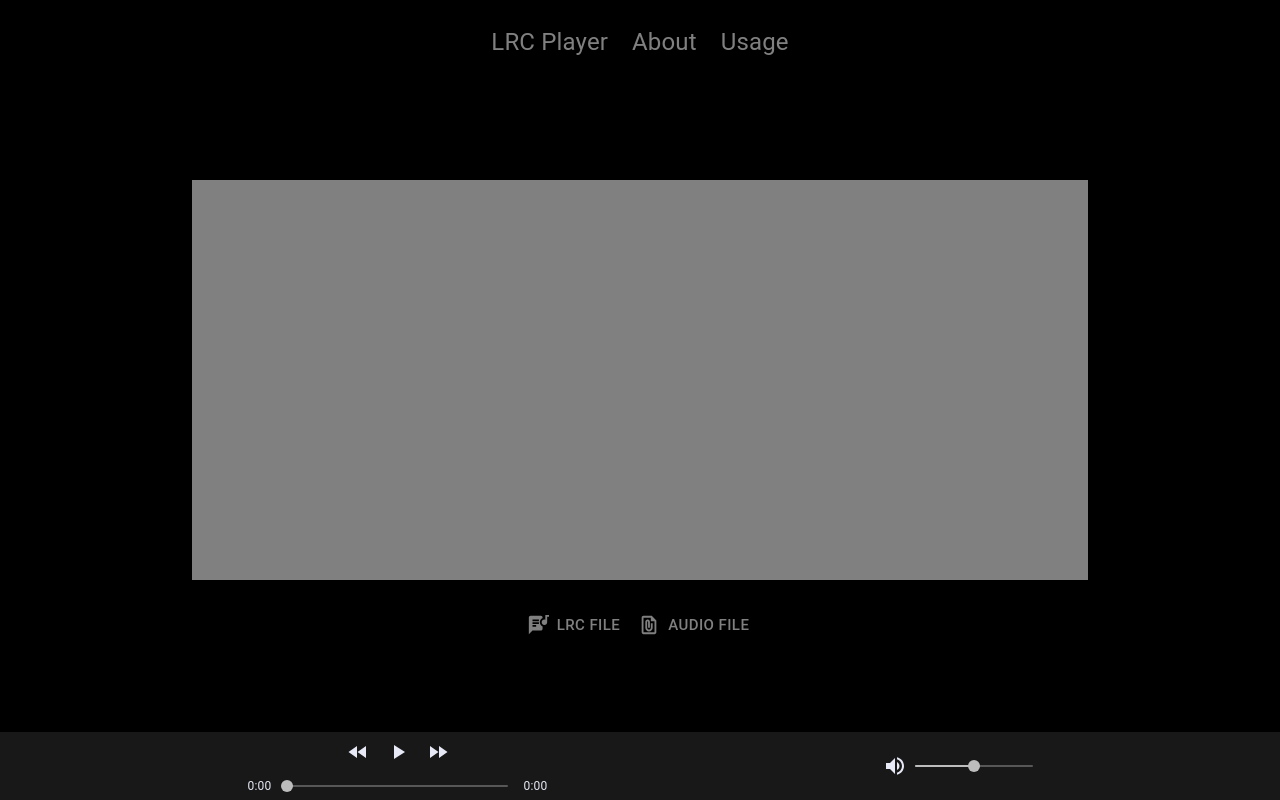
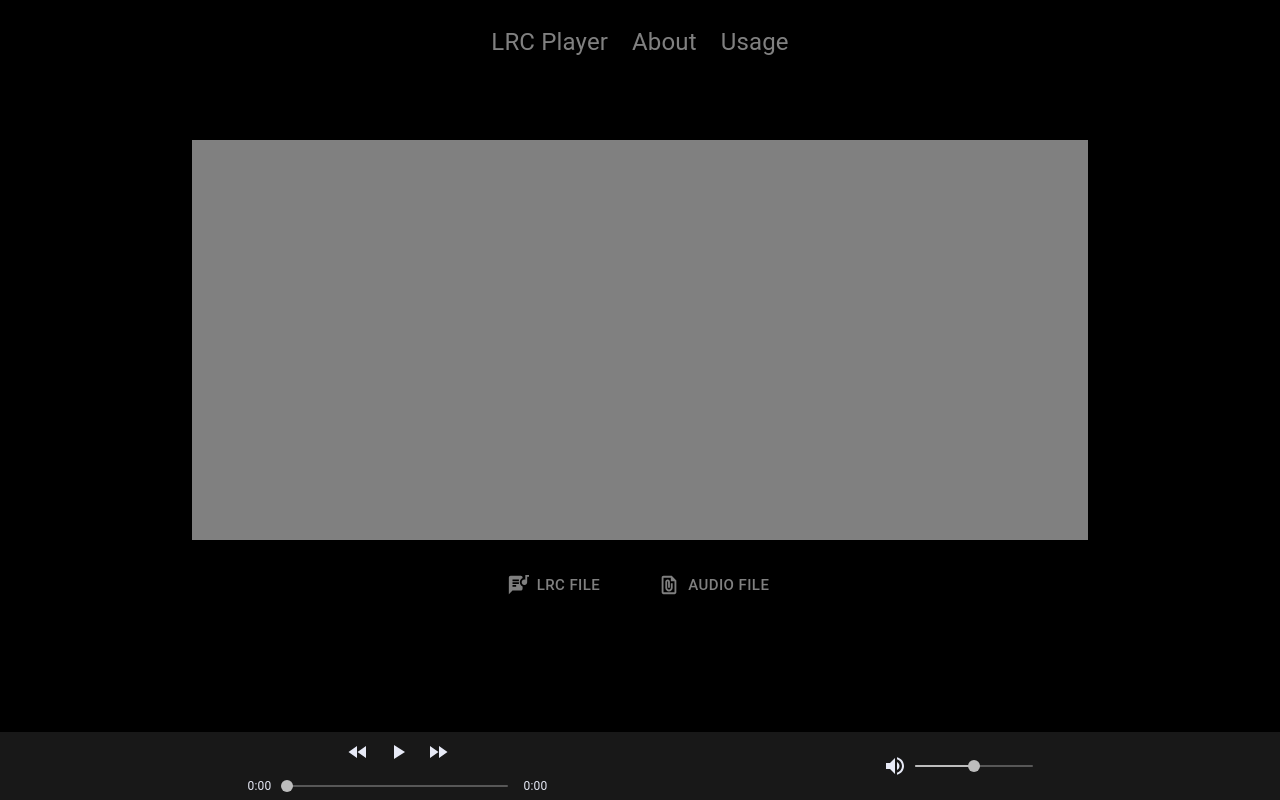
Before and after one commit to Lizari/LRC-Player, a Next.js app: page / in a window 1280 px wide. Built offline with nearby package versions, Linux system fonts and the light colour scheme.

Commit message:
余白追加

```diff
--- a/src/components/LyricsDisplay.tsx
+++ b/src/components/LyricsDisplay.tsx
@@ -15,7 +15,7 @@ const LyricsDisplay: React.VFC<Props> = (props) => {
     <Box display={'flex'} justifyContent={'center'} alignItems={'center'}>
       <Box
         display={'flex'}
-        mt={15}
+        mt={10}
         bgcolor={'gray'}
         height={'50vh'}
         width={'70%'}
--- a/src/pages/index.tsx
+++ b/src/pages/index.tsx
@@ -15,7 +15,7 @@ const Home: NextPage = () => {
   const audioRef = useRef<HTMLInputElement>(null);
 
   return (
-    <Box mt={3}>
+    <Box>
       <Header />
       <LyricsDisplay lrc={lrc} audio={audio} />
       <Box
@@ -24,7 +24,7 @@ const Home: NextPage = () => {
         alignItems={'center'}
         justifyContent={'center'}
       >
-        <Stack direction={'row'}>
+        <Stack direction={'row'} spacing={5}>
           <Button
             size={'large'}
             variant={'text'}
```
